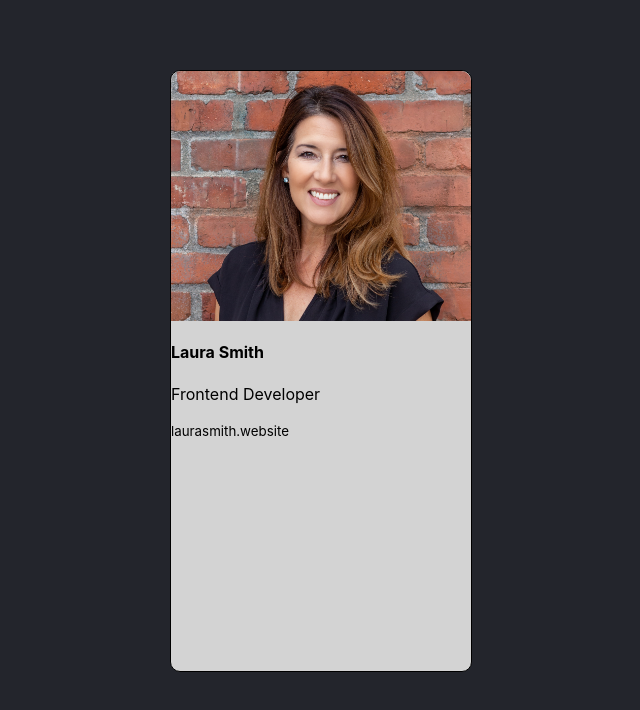
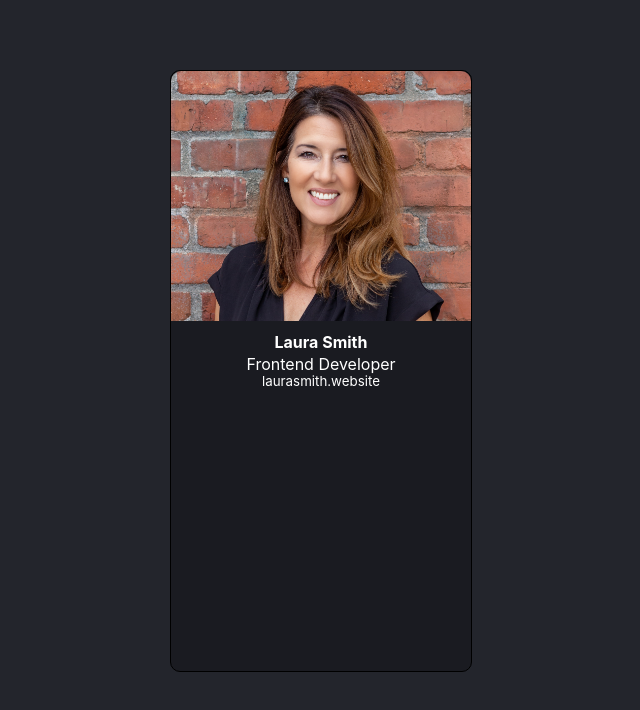
Before and after one commit to eric-antonio/dbusinesscard, a React (Create React App) app: page / in a window 1280 px wide. Shown: the top 710 px of the page, without its empty margins (185-825 px from the left). Built offline with nearby package versions, Linux system fonts and the light colour scheme.

Commit message:
Styling de Info

```diff
--- a/src/App.css
+++ b/src/App.css
@@ -19,7 +19,7 @@ body{
 .container--left{
   border: 1px solid black;
   border-radius: 10px;
-  background-color: lightgray;
+  background-color: #1A1B21;
   width: 300px;
   height: 600px;
   margin: 10px;
@@ -37,3 +37,8 @@ body{
 }
 
 /* ? Info profile  */
+.info--profile{
+  color: white;
+  text-align: center;
+  line-height: 1%;
+}
```
